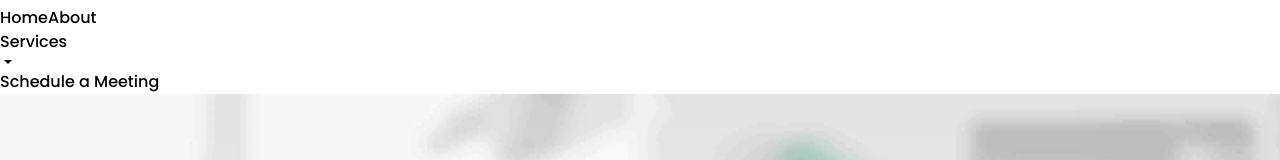
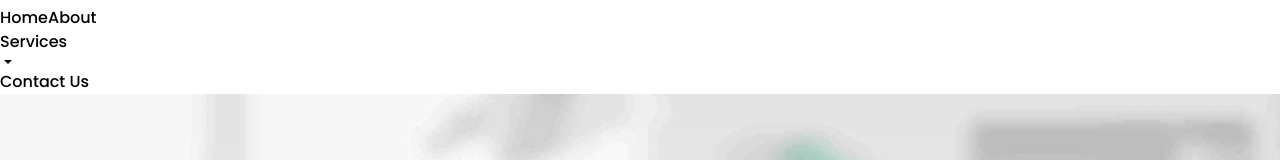
Before and after one commit to Ogpavan/dentalpartners, a React (Vite) app: page / in a window 1280 px wide. Shown: the part 738-898 px from the top of the page. Built offline with nearby package versions, Linux system fonts and the light colour scheme.

Commit message:
contact us button

```diff
--- a/src/components/Navbar.jsx
+++ b/src/components/Navbar.jsx
@@ -157,11 +157,11 @@ function Navbar() {
                 </div>
               )}
             </div>
-            <Link to="/contact">
+            <a href="tel:+18033618736">
               <button className="text-orange-500 border border-orange-500 poppins-medium text-xs py-2 px-4 rounded-full hover:bg-orange-600 hover:text-white">
-              Schedule a Meeting
+              Contact Us
               </button>
-            </Link>
+            </a>
           </div>
         </div>
       </div>
@@ -287,7 +287,7 @@ function Navbar() {
                       setIsOpen(false);
                       setMobileDropdownOpen(false);
                     }} className="text-orange-500 border border-orange-500 poppins-medium text-xs py-3 px-4 rounded-full w-full mt-3 mb-2 hover:bg-orange-600 hover:text-white">
-              Schedule a Meeting
+              Contact Us
               </button>
             </Link>
           </div>
```
